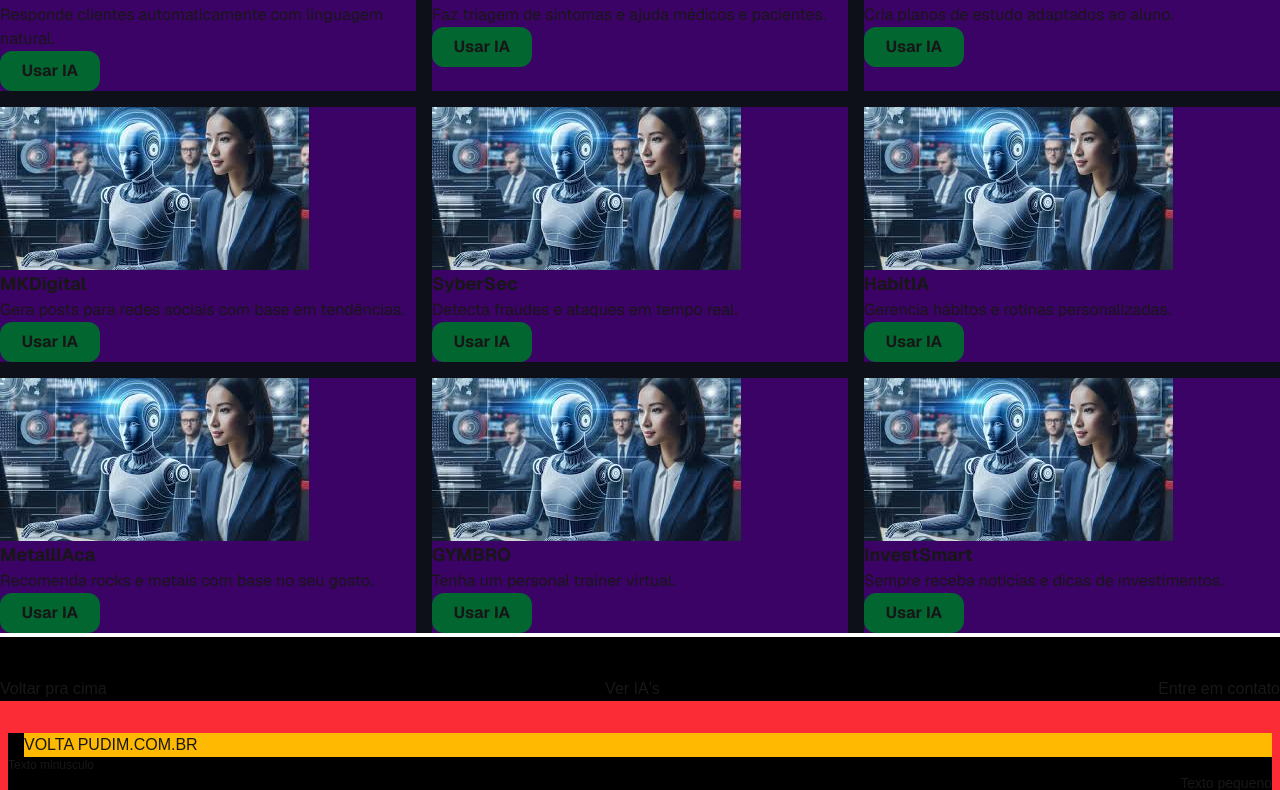
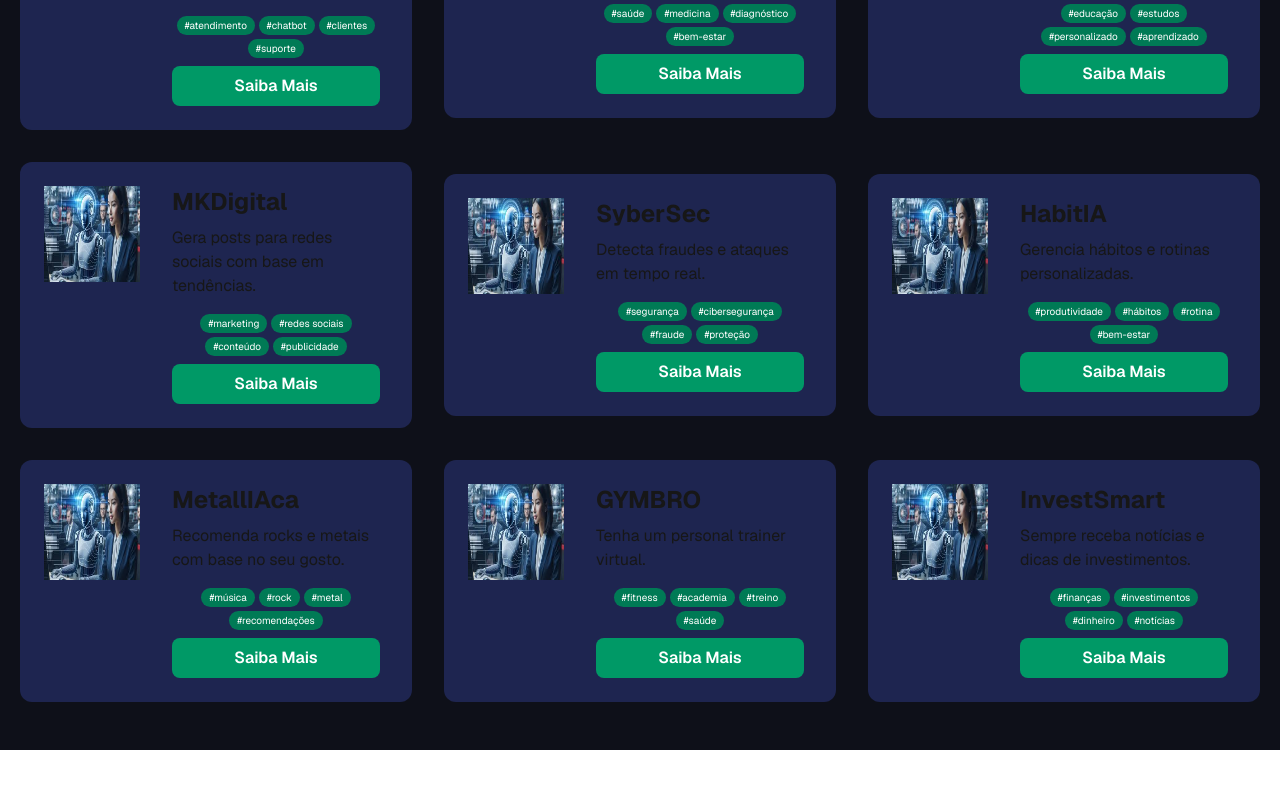
Before and after one commit to lilo-error404/grammarly, a Next.js app: page / in a window 1280 px wide. Shown: the part 893-1683 px from the top of the page. After the commit the page ends 1643 px from the top, so only its background shows below. Built offline with nearby package versions, Linux system fonts and the light colour scheme.

Commit message:
add botao daora

```diff
--- a/src/app/page.jsx
+++ b/src/app/page.jsx
@@ -1,7 +1,5 @@
 import Header from '../components/Header'
-import Footer from '../components/Footer'
 import Card from '../components/Card';
-import Cola from '../components/Cola';
 
 export default function Home() {
 
@@ -17,14 +15,12 @@ export default function Home() {
           <img src="guy.png" alt="guy" className='w-100 md:w-200 xl:w-700' />
         </section>
 
-          <h2 className=''>Confira nossas IA's</h2>
 
-        <section>
+        <section className='container mx-auto'>
+          <h2 className='font-bold text-xl'>Confira nossas IA's</h2>
         <Card />
         </section>
       </main>
-      <Footer />
-      <Cola />
     </>
   );
 }
--- a/src/components/Card.jsx
+++ b/src/components/Card.jsx
@@ -67,19 +67,38 @@ export default function Card() {
 
     return (
         <>
-            <div className=" grid grid-cols-1 md:grid-cols-2 xl:grid-cols-3 gap-2 md:gap-4">
-                {cards.map((card) => (
-                    <div key={card.id} className="bg-purple-950">
-                        <img src={card.image} alt={card.title} />
-                        <div>
-                            <h3 className="font-bold text-lg">{card.title}</h3>
-                            <p>{card.description}</p>
+            <div className="container mx-auto px-5 py-12">
+                <div className="justify-center items-center gap-8 grid grid-cols-1 md:grid-cols-2 lg:grid-cols-3">
+
+                    {cards.map((card) => (
+
+                        <div key={card.id} className="bg-[#1e2550] flex flex-col rounded-xl  items-center p-6 w-full max-w-2xl mx-auto hover:scale-105 hover:-shadow-xl lg:flex-row lg:items-start" >
+
+                            <img src={card.image} className="w-24 h-24 mb-4 hover:scale-106 lg:mb-0 lg:mr-6" />
+
+                            <div className="flex flex-col text-center px-2 flex-1 lg:text-left">
+
+                                <h2 className="font-bold text-xl mb-2 md:text-2xl">{card.title}</h2>
+
+
+                                <p className="text-sm  mb-4 md:text-base">{card.description}</p>
+
+                                <div className="flex flex-wrap justify-center gap-1 mb-2">
+                                    {card.tags.map((tags, index) => (
+                                        <span key={index} className="text-[10px] bg-emerald-700 text-white px-2 py-0.5 rounded-full">#{tags}</span>
+                                    ))}
+                                </div>
+
+                                <button className="mt-auto px-4 py-2 bg-emerald-600 text-white font-semibold rounded-lg hover:bg-emerald-700 focus:outline-2 focus:outline-offset-2 focus:outline-emerald-800 active:bg-emerald-900">
+                                    Saiba Mais
+                                </button>
+
+                            </div>
                         </div>
-                        <button className="bg-green-800 hover:bg-green-900 font-bold rounded-xl w-25 h-10">Usar IA</button>
-                    </div>
-                ))}
+
+                    ))}
+                </div>
             </div>
         </>
-
-    )
+    );
 }
```
